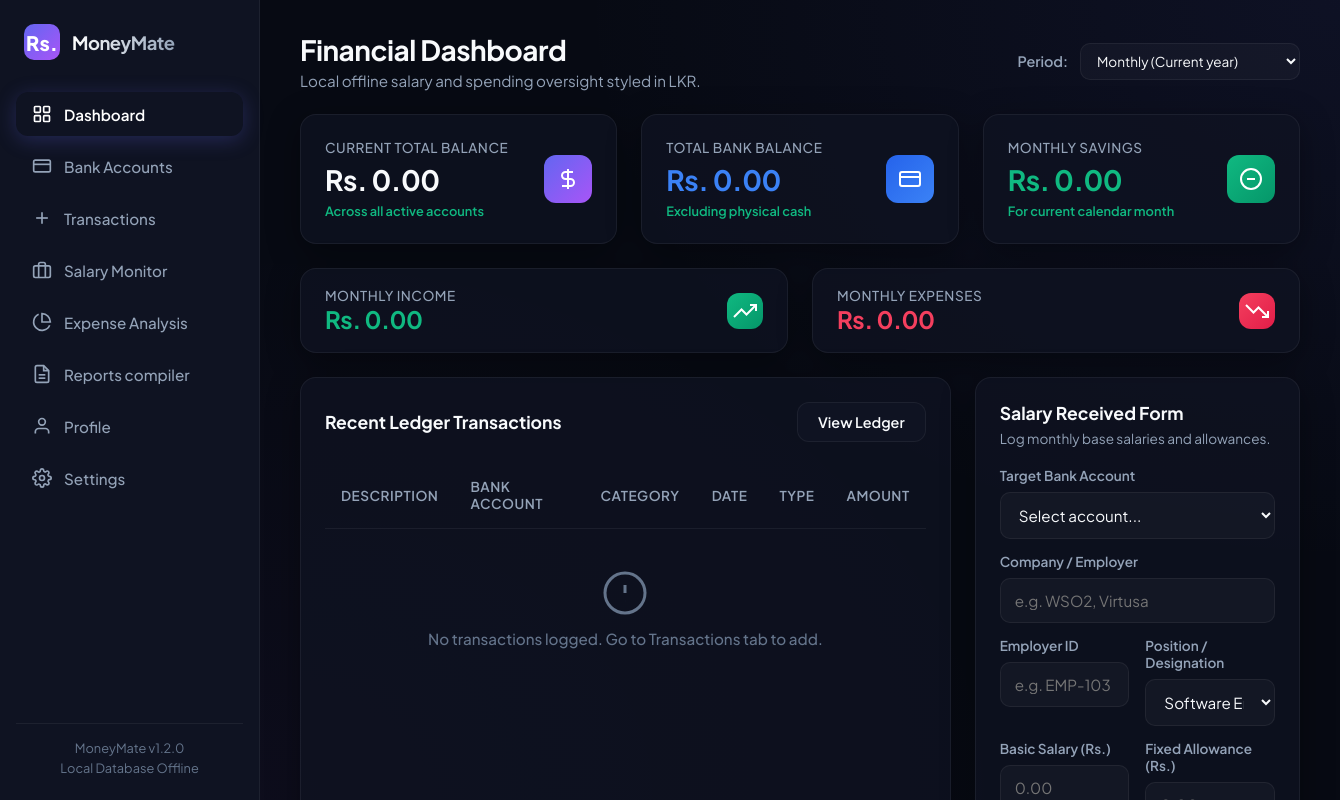
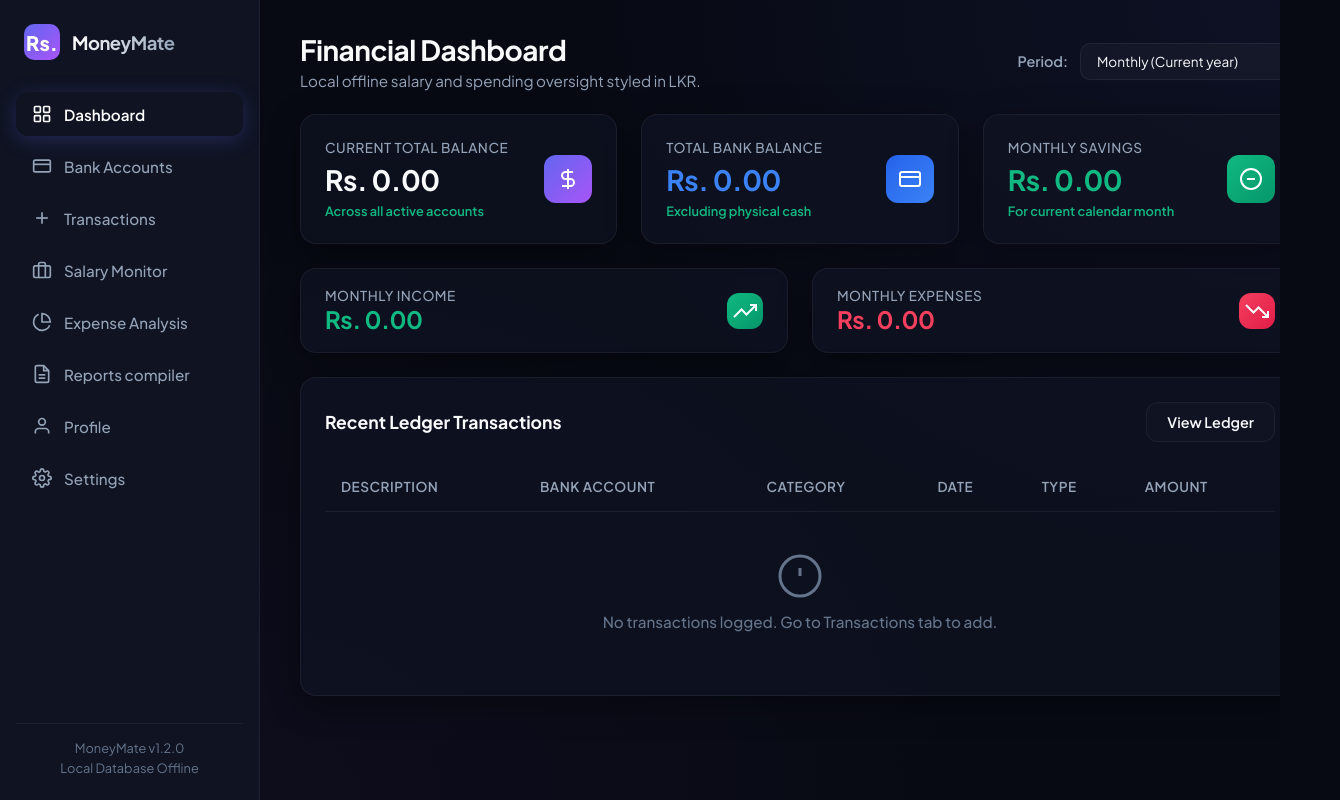
Before and after one commit to Janindu98/MoneyMate, a React (Vite) app: page / in a window 1280 px wide. Shown: the whole page, 1340 px wide, since content can reach past the window. Built offline with nearby package versions, Linux system fonts and the light colour scheme.

Commit message:
MoneyMate Form Fixes & Cleanup
Root Element Width Corrected
Viewport Positioning Context Bug Resolved
Overlay & Modal Dimensions
Dashboard Quick Form Removal & Layout Widen
Integrated Salary Monitor Ledger Flows

```diff
--- a/src/index.css
+++ b/src/index.css
@@ -44,8 +44,15 @@ body {
   display: flex;
 }
 
+#root {
+  width: 100%;
+  height: 100%;
+  display: flex;
+  flex-direction: column;
+}
+
 /* App Structure */
-#app-container {
+.app-container, #app-container {
   display: flex;
   width: 100%;
   height: 100%;
@@ -183,11 +190,9 @@ body {
 @keyframes fadeIn {
   from {
     opacity: 0;
-    transform: translateY(8px);
   }
   to {
     opacity: 1;
-    transform: translateY(0);
   }
 }
 
@@ -653,11 +658,19 @@ tr:hover td {
   border: 1px solid var(--border-color);
   border-radius: 20px;
   width: 100%;
-  max-width: 500px;
+  max-width: 680px;
   box-shadow: 0 20px 50px rgba(0, 0, 0, 0.5);
   transform: scale(0.95);
   opacity: 0;
   transition: all 0.3s cubic-bezier(0.4, 0, 0.2, 1);
+  overflow: hidden;
+  display: flex;
+  flex-direction: column;
+}
+
+.modal form {
+  display: flex;
+  flex-direction: column;
   overflow: hidden;
 }
 
@@ -702,6 +715,8 @@ tr:hover td {
   display: flex;
   flex-direction: column;
   gap: 18px;
+  max-height: 70vh;
+  overflow-y: auto;
 }
 
 .form-group {
--- a/src/pages/Dashboard/Dashboard.jsx
+++ b/src/pages/Dashboard/Dashboard.jsx
@@ -1,51 +1,10 @@
-import React, { useState, useEffect } from 'react';
+import React, { useState } from 'react';
 import { useDatabase } from '../../hooks/useDatabase';
-import { useToast } from '../../components/Toast';
 import { formatCurrency } from '../../utils/format';
 
 export default function Dashboard({ onNavigate }) {
-  const { accounts, transactions, salaryHistory, addTransaction, addSalaryRecord, settings, profile } = useDatabase();
-  const { showToast } = useToast();
-
-  const [bankAccountId, setBankAccountId] = useState('');
-  const [date, setDate] = useState(new Date().toISOString().split('T')[0]);
-  const [company, setCompany] = useState('');
-  const [employerId, setEmployerId] = useState('');
-  const [position, setPosition] = useState('Software Engineer');
-  const [basicSalary, setBasicSalary] = useState('');
-  const [fixedAllowance, setFixedAllowance] = useState('');
+  const { accounts, transactions, settings } = useDatabase();
   const [dashboardPeriod, setDashboardPeriod] = useState('monthly'); // 'overall', 'yearly', 'monthly'
-
-  const developerPositions = [
-    'Intern Software Developer',
-    'Junior Software Engineer',
-    'Associate Software Engineer',
-    'Software Engineer',
-    'Senior Software Engineer',
-    'Tech Lead',
-    'Tech Architect',
-    'Project Manager',
-    'Engineering Manager'
-  ];
-
-  // Prefill states when profile/accounts change
-  useEffect(() => {
-    if (profile) {
-      if (profile.company && !company) setCompany(profile.company);
-      if (profile.employeeId && !employerId) setEmployerId(profile.employeeId);
-      if (profile.designation && (!position || position === 'Software Engineer')) setPosition(profile.designation);
-
-      if (profile.bankName && accounts.length > 0 && !bankAccountId) {
-        const matchingAcc = accounts.find(a =>
-          a.bankName.toLowerCase() === profile.bankName.toLowerCase() &&
-          (!profile.accountNumber || (a.accountNumber && a.accountNumber.endsWith(profile.accountNumber)))
-        );
-        if (matchingAcc) {
-          setBankAccountId(matchingAcc.id);
-        }
-      }
-    }
-  }, [profile, accounts]);
 
   // 1. Calculations
   // Current Total Balance (sum of all active account balances)
@@ -79,9 +38,9 @@ export default function Dashboard({ onNavigate }) {
     }
 
     if (match) {
-      if (tx.type === 'Income' || tx.type === 'Deposit') {
+      if (['Income', 'Deposit', 'Refund'].includes(tx.type)) {
         displayedIncome += tx.amount;
-      } else if (tx.type === 'Expense' || tx.type === 'Withdrawal' || tx.type === 'online payment') {
+      } else if (['Expense', 'Withdrawal', 'online payment', 'Online Transfer'].includes(tx.type) && tx.bankId) {
         displayedExpense += tx.amount;
       }
     }
@@ -122,80 +81,6 @@ export default function Dashboard({ onNavigate }) {
   const sortedTx = [...transactions].sort((a, b) => new Date(b.date) - new Date(a.date));
   const recentTx = sortedTx.slice(0, 5);
 
-  // Handle Quick Add Salary Received Submit
-  const handleQuickSalarySubmit = (e) => {
-    e.preventDefault();
-    if (!bankAccountId) {
-      showToast('Please select a target deposit bank account.', 'error');
-      return;
-    }
-
-    const basic = parseFloat(basicSalary) || 0;
-    const allowance = parseFloat(fixedAllowance) || 0;
-    const gross = basic + allowance;
-
-    if (gross <= 0) {
-      showToast('Please enter a valid salary amount.', 'error');
-      return;
-    }
-
-    const acc = accounts.find(a => a.id === bankAccountId);
-    const bankName = acc ? acc.bankName : 'Unknown';
-
-    const epfEmpVal = basic * 0.08;
-    const epfCompVal = basic * 0.12;
-    const etfCompVal = basic * 0.03;
-    const totalDeductions = epfEmpVal + epfCompVal + etfCompVal;
-    const netSalary = gross - totalDeductions;
-
-    // Create a detailed salary history record
-    const salaryRecord = {
-      employerId: employerId || 'EMP-TEMP',
-      position: position || 'Software Developer',
-      year: date.split('-')[0],
-      month: new Date(date).toLocaleString('default', { month: 'long' }),
-      company: company || 'My Employer',
-      basicSalary: basic,
-      fixedAllowance: allowance,
-      otherAllowances: 0,
-      bonus: 0,
-      overtime: 0,
-      epfEmployee: epfEmpVal,
-      epfCompany: epfCompVal,
-      etfCompany: etfCompVal,
-      tax: 0,
-      taxType: 'APIT',
-      loanDeduction: 0,
-      otherDeduction: 0,
-      netSalary: netSalary,
-      netAllowance: allowance,
-      paymentDate: date,
-      bankName: bankName,
-      bankAccount: bankAccountId,
-      payslipPath: '' // no attachment via quick form
-    };
-
-    addSalaryRecord(salaryRecord);
-
-    // Also record it as an Income transaction in the ledger
-    addTransaction({
-      date,
-      bankId: bankAccountId,
-      type: 'Income',
-      category: 'Salary',
-      payee: company || 'Employer',
-      amount: salaryRecord.netSalary,
-      description: `Salary Received - Basic: ${formatCurrency(basic, settings.currency)} + Allow: ${formatCurrency(allowance, settings.currency)} (EPF 8%+12% + ETF 3% deducted)`
-    });
-
-    showToast('Salary payment recorded and account balance adjusted.');
-
-    // Clear inputs
-    setCompany('');
-    setBasicSalary('');
-    setFixedAllowance('');
-  };
-
   return (
     <div className="page active">
       <div className="page-header">
@@ -220,7 +105,7 @@ export default function Dashboard({ onNavigate }) {
         </div>
       </div>
 
-      {/* KPI statistics grid */}
+      {/* 3. Cards representing key balances */}
       <div className="grid-3">
         <div className="panel stat-card">
           <div className="stat-info">
@@ -286,9 +171,8 @@ export default function Dashboard({ onNavigate }) {
         </div>
       </div>
 
-      {/* Two columns: recent transactions and quick salary adder */}
-      <div className="grid-2-1">
-        {/* Left: Recent transactions */}
+      {/* Recent transactions panel */}
+      <div style={{ width: '100%' }}>
         <div className="panel">
           <div style={{ display: 'flex', justifyContent: 'space-between', alignItems: 'center', marginBottom: '20px' }}>
             <h2 style={{ fontSize: '1.1rem', fontWeight: 700 }}>Recent Ledger Transactions</h2>
@@ -351,110 +235,6 @@ export default function Dashboard({ onNavigate }) {
             )}
           </div>
         </div>
-
-        {/* Right: Quick Salary form */}
-        <div className="panel">
-          <h2 style={{ fontSize: '1.1rem', fontWeight: 700, marginBottom: '6px' }}>Salary Received Form</h2>
-          <p style={{ color: 'var(--text-secondary)', fontSize: '0.85rem', marginBottom: '20px' }}>Log monthly base salaries and allowances.</p>
-
-          <form onSubmit={handleQuickSalarySubmit} style={{ display: 'flex', flexDirection: 'column', gap: '14px' }}>
-            <div className="form-group">
-              <label>Target Bank Account</label>
-              <select
-                className="input-ctrl"
-                value={bankAccountId}
-                onChange={(e) => setBankAccountId(e.target.value)}
-                required
-              >
-                <option value="">Select account...</option>
-                {accounts.filter(a => a.status === 'Active').map(a => (
-                  <option key={a.id} value={a.id}>{a.bankName} - {a.accountName}</option>
-                ))}
-              </select>
-            </div>
-
-             <div className="form-group">
-              <label>Company / Employer</label>
-              <input
-                type="text"
-                className="input-ctrl"
-                value={company}
-                onChange={(e) => setCompany(e.target.value)}
-                placeholder="e.g. WSO2, Virtusa"
-                required
-              />
-            </div>
-
-            <div className="form-row-2">
-              <div className="form-group">
-                <label>Employer ID</label>
-                <input
-                  type="text"
-                  className="input-ctrl"
-                  value={employerId}
-                  onChange={(e) => setEmployeeId ? setEmployerId(e.target.value) : setEmployerId(e.target.value)}
-                  placeholder="e.g. EMP-103"
-                  required
-                />
-              </div>
-              <div className="form-group">
-                <label>Position / Designation</label>
-                <select
-                  className="input-ctrl"
-                  value={position}
-                  onChange={(e) => setPosition(e.target.value)}
-                  required
-                >
-                  {developerPositions.map(p => (
-                    <option key={p} value={p}>{p}</option>
-                  ))}
-                </select>
-              </div>
-            </div>
-
-            <div className="form-row-2">
-              <div className="form-group">
-                <label>Basic Salary (Rs.)</label>
-                <input
-                  type="number"
-                  className="input-ctrl"
-                  value={basicSalary}
-                  onChange={(e) => setBasicSalary(e.target.value)}
-                  placeholder="0.00"
-                  min="0"
-                  required
-                />
-              </div>
-              <div className="form-group">
-                <label>Fixed Allowance (Rs.)</label>
-                <input
-                  type="number"
-                  className="input-ctrl"
-                  value={fixedAllowance}
-                  onChange={(e) => setFixedAllowance(e.target.value)}
-                  placeholder="0.00"
-                  min="0"
-                  required
-                />
-              </div>
-            </div>
-
-            <div className="form-group">
-              <label>Payment Date</label>
-              <input
-                type="date"
-                className="input-ctrl"
-                value={date}
-                onChange={(e) => setDate(e.target.value)}
-                required
-              />
-            </div>
-
-            <button type="submit" className="btn btn-primary" style={{ marginTop: '8px' }}>
-              Add Salary Received
-            </button>
-          </form>
-        </div>
       </div>
     </div>
   );
--- a/src/pages/Salary/Salary.jsx
+++ b/src/pages/Salary/Salary.jsx
@@ -6,7 +6,7 @@ import { formatCurrency } from '../../utils/format';
 import { api } from '../../services/api';
 
 export default function Salary() {
-  const { accounts, salaryHistory, addSalaryRecord, deleteSalaryRecord, settings, profile } = useDatabase();
+  const { accounts, salaryHistory, addSalaryRecord, deleteSalaryRecord, settings, profile, addTransaction } = useDatabase();
   const { showToast } = useToast();
 
   const [isModalOpen, setIsModalOpen] = useState(false);
@@ -190,6 +190,18 @@ export default function Salary() {
     };
 
     addSalaryRecord(payload);
+
+    // Auto-record as an Income transaction in the ledger
+    addTransaction({
+      date: paymentDate,
+      bankId: bankAccountId,
+      type: 'Income',
+      category: 'Salary',
+      payee: company.trim(),
+      amount: netSalary,
+      description: 'Salary Received'
+    });
+
     setIsModalOpen(false);
     showToast('Monthly salary details recorded.');
   };
@@ -474,7 +486,7 @@ export default function Salary() {
       {/* MODAL: LOG SALARY HISTORY */}
       <Modal isOpen={isModalOpen} onClose={() => setIsModalOpen(false)} title="Log Monthly Salary Slip">
         <form onSubmit={handleSubmit}>
-          <div className="modal-body" style={{ maxHeight: '65vh', overflowY: 'auto' }}>
+          <div className="modal-body">
             <div className="form-row-2">
               <div className="form-group">
                 <label>Company Name</label>
```
